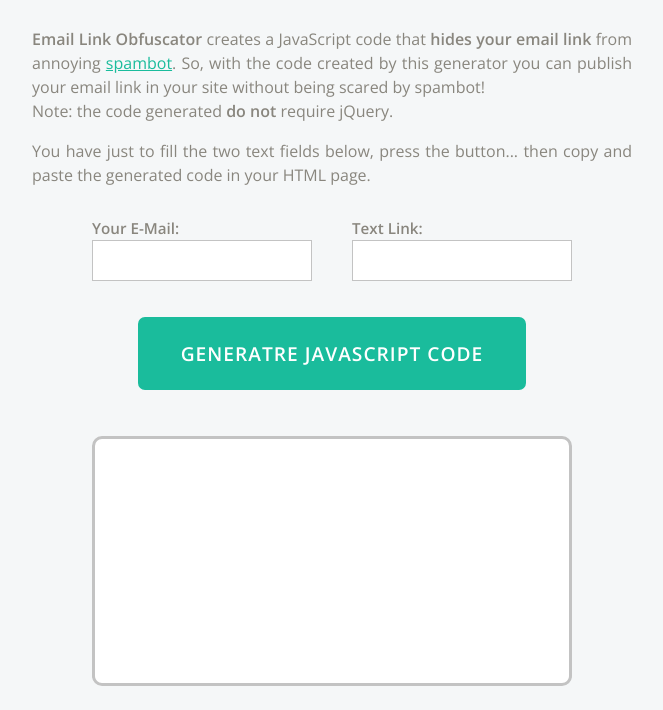
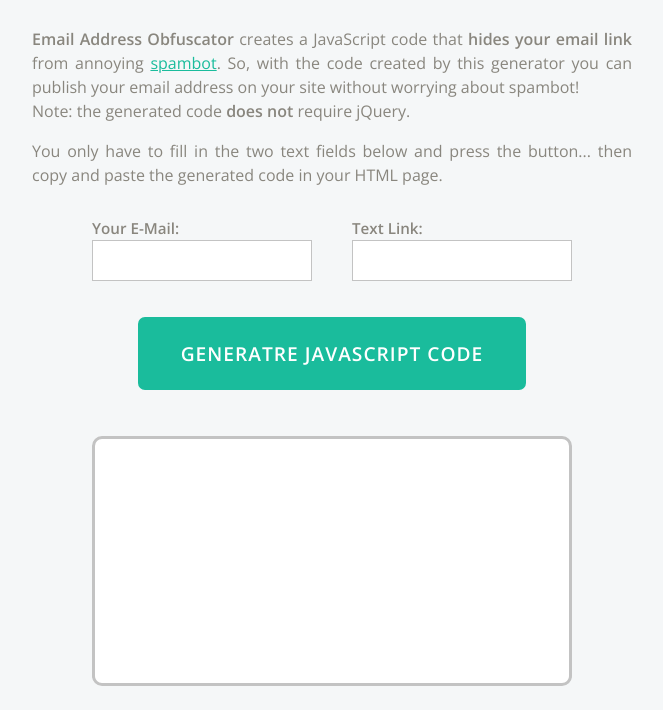
Before and after one commit to danielefavi/email-obfuscator, a plain HTML site: page index.html in a window 1280 px wide. Shown: the part 85-795 px from the top of the page, without its empty margins (308-971 px from the left). Drawn offline with nearby package versions, Linux system fonts and the light colour scheme.

Commit message:
description text

```diff
--- a/index.html
+++ b/index.html
@@ -29,12 +29,12 @@
             <div class="description">
                 <!-- This is a <b>antispam email link generator</b> for your HTML web pages. This generator creates a <b>JavaScript code</b> in order to hide your email address from annoying . -->
                 <p>
-                    <b>Email Link Obfuscator</b> creates a JavaScript code that <b>hides your email link</b> from annoying <a href="http://en.wikipedia.org/wiki/Spambot">spambot</a>. So, with the code created by this generator you can publish your email link in your site without being scared by spambot!
+                    <b>Email Address Obfuscator</b> creates a JavaScript code that <b>hides your email link</b> from annoying <a href="http://en.wikipedia.org/wiki/Spambot">spambot</a>. So, with the code created by this generator you can publish your email address on your site without worrying about spambot!
                     <br />
-                    Note: the code generated <b>do not</b> require jQuery.
+                    Note: the generated code <b>does not</b> require jQuery.
                 </p>
                 <p>
-                    You have just to fill the two text fields below, press the button... then copy and paste the generated code in your HTML page.
+                    You only have to fill in the two text fields below and press the button... then copy and paste the generated code in your HTML page.
                 </p>
             </div>
 
```
